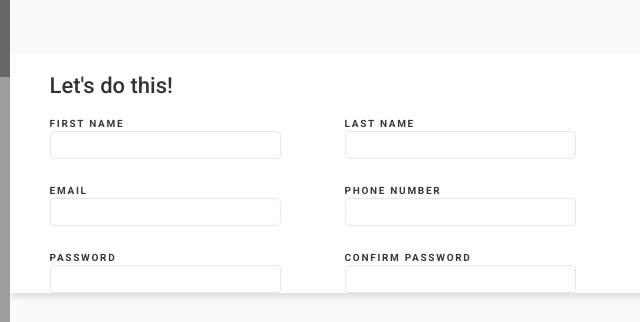
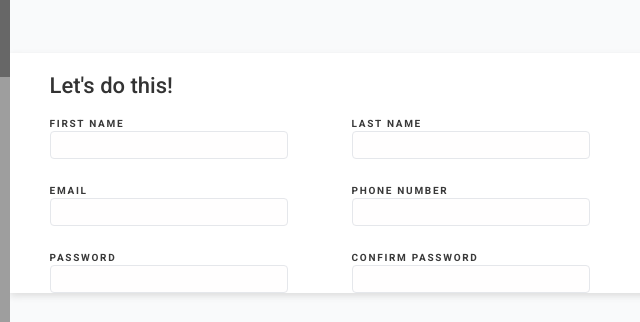
Before and after one commit to Etheryen/odin-sign-up-form, a plain HTML site: page index.html in a window 1280 px wide. Shown: the part 235-557 px from the top of the page, 464-1104 px from the left. Drawn offline with Linux system fonts and the light colour scheme; grey boxes are pictures that could not be loaded.

Commit message:
no error style

```diff
--- a/style.css
+++ b/style.css
@@ -65,7 +65,7 @@ body {
 .form {
   background-color: white;
   height: 30vh;
-  box-shadow: 0 4px 6px #dddddd;
+  box-shadow: 0 3px 7px #dddddd;
   padding-left: 40px;
 }
 
@@ -101,11 +101,19 @@ label {
 }
 
 input {
-  width: 225px;
+  width: calc(236px - calc(10px * 2));
   height: 24px;
+  font-size: 14px;
+  padding: 1px 10px;
   background-color: #fffefe;
   border: 1px solid #E5E7EB;
   border-radius: 4px;
+}
+
+input:focus {
+  border: 1px solid var(--accent-color);
+  outline: none;
+  box-shadow: 3px 3px 3px #dddddd;
 }
 
 button {
```
